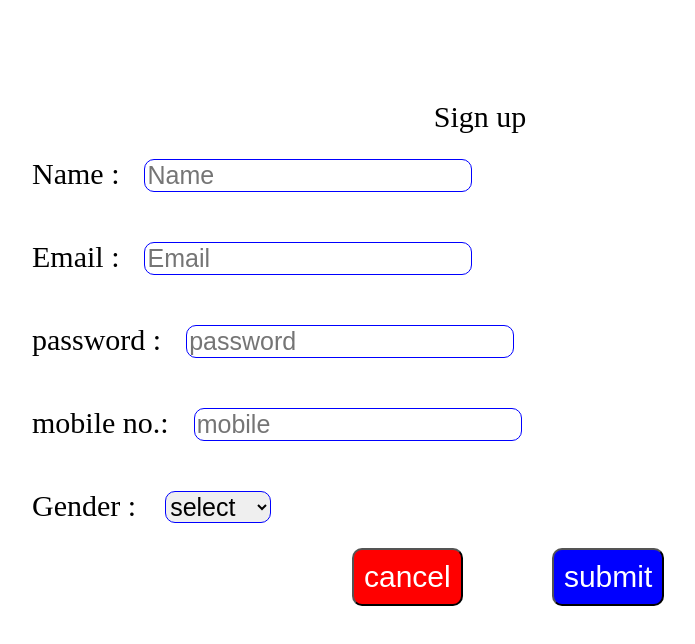
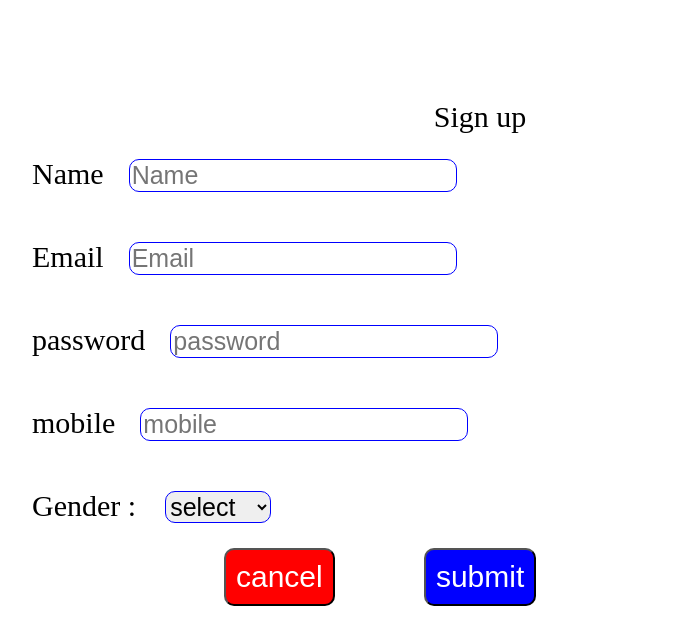
Before and after one commit to sscholarship/s, a plain HTML site: page index.html in a window 1280 px wide. Shown: the whole page, without its empty margins (160-855 px from the left). Drawn offline with Linux system fonts and the light colour scheme.

Commit message:
Update index.html

```diff
--- a/index.html
+++ b/index.html
@@ -17,10 +17,10 @@
      <div class="div2" >
 <div style="margin-top:100px;"><label >Sign up</label> </div>
  <div class="div3">
-    <div><label>Name :</label><input id="name" class="input"type="text"value="" placeholder="Name"></div>
-<div><label>Email :</label><input type="email" id="email" class="input"value="" placeholder="Email"></div>
-<div><label>password :</label><input autocomplete="off" id="password" class="input"type="password"value="" placeholder="password"></div>
-<div><label>mobile no.:</label><input id="mobile"value="" class="input" type="number"placeholder="mobile"></div>
+    <div><label>Name</label><input id="name" class="input"type="text"value="" placeholder="Name"></div>
+<div><label>Email</label><input type="email" id="email" class="input"value="" placeholder="Email"></div>
+<div><label>password</label><input autocomplete="off" id="password" class="input"type="password"value="" placeholder="password"></div>
+<div><label>mobile</label><input id="mobile"value="" class="input" type="number"placeholder="mobile"></div>
  <div><label>Gender :</label>
         <select class="input"id="gender" >
     <option class="input" value="" selected>select</option>
@@ -29,7 +29,7 @@
     </select>
     </div>
    </div>
-   <div style="display: flex;font-size:30px;margin-left: 40%;"><div style="display: flex;">
+   <div style="display: flex;font-size:30px;margin-left: 30%;"><div style="display: flex;">
     <button   type="reset" style="font-size: 30px; background-color: red;cursor: pointer;margin-right: 40%;border-radius:10px;padding: 10px ;color: white;">cancel</button>
     <button id="submit" style="font-size: 30px; background-color: blue;cursor: pointer; border-radius:10px;padding: 10px ;color: white;"type="submit">submit</button></div></div>
         </div></form>
```
